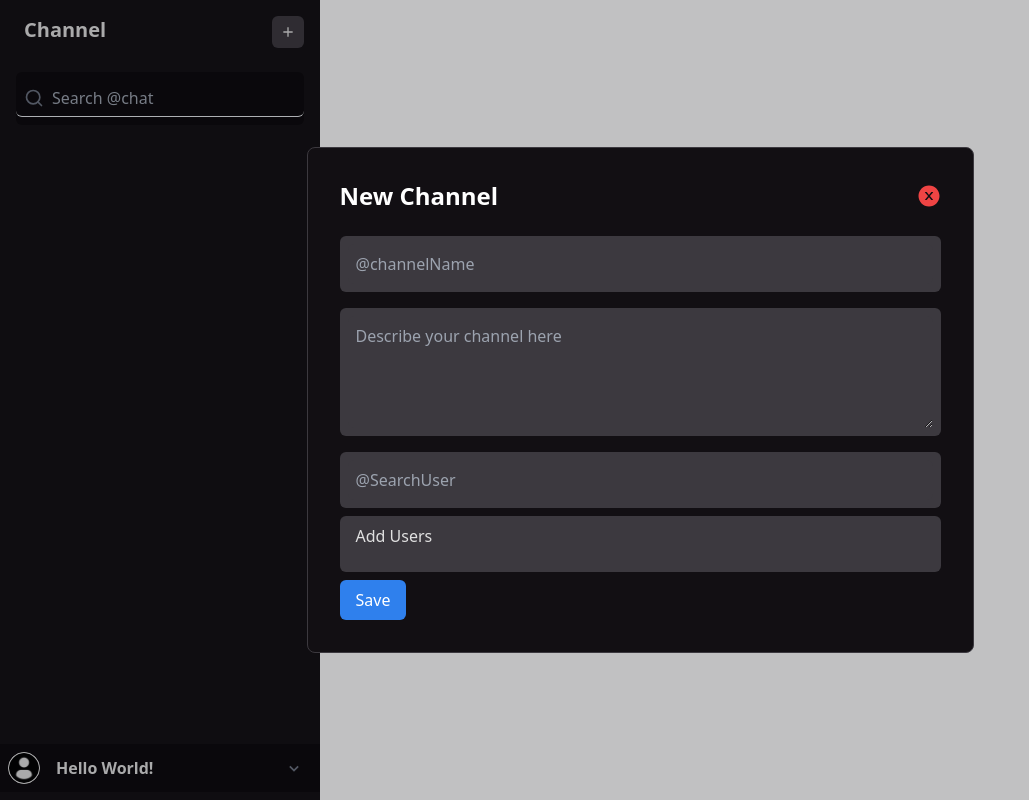
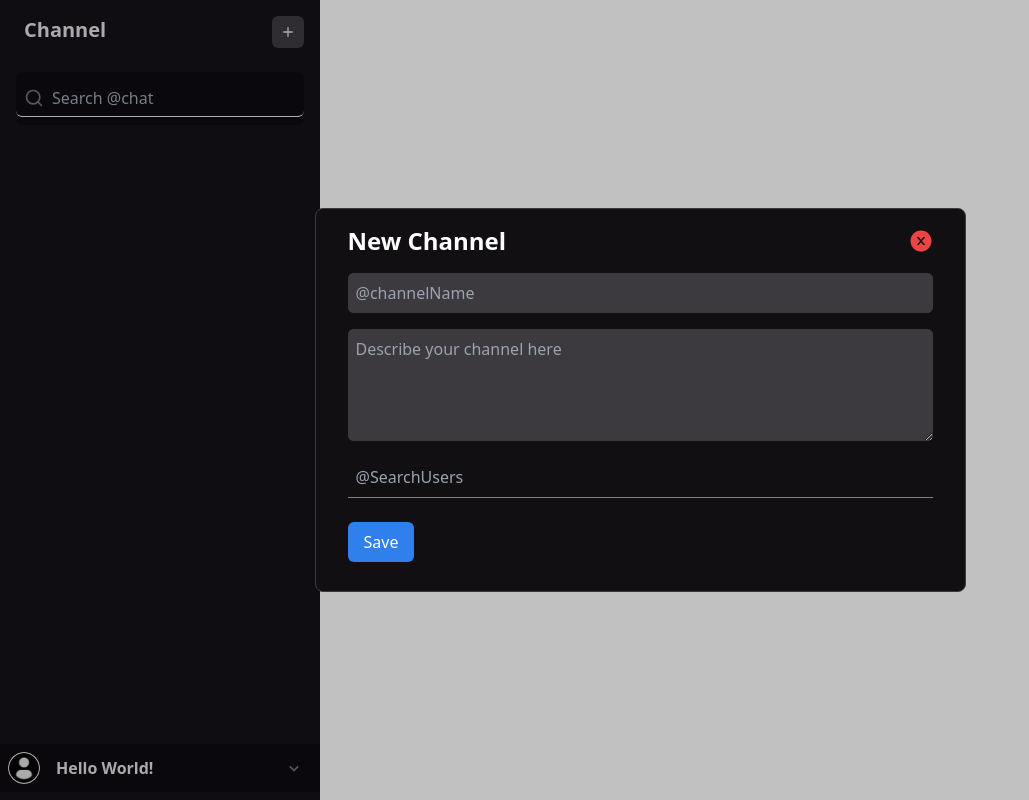
Before and after one commit to vinitGithub099/Chat_App, a React (Vite) app in the folder frontend/: page /side-bar in a window 1280 px wide. Both pictures are taken after a click on the button 288 px from the left and 32 px from the top of the page. Shown: the whole page, without its empty margins (0-1029 px from the left). Built offline with nearby package versions, Linux system fonts and the light colour scheme.

Commit message:
ui modifcations

```diff
--- a/frontend/src/components/Chats/ChatScreen/ChannelInfo.jsx
+++ b/frontend/src/components/Chats/ChatScreen/ChannelInfo.jsx
@@ -14,7 +14,7 @@ import UserAvatar from "../UserAvatar";
 export default function ChannelInfo({ handleChannelExtras, className }) {
   return (
     <div
-      className={`w-full sm:w-1/2 h-screen bg-dark-3 fixed right-0 flex flex-col ${className}`}
+      className={`w-full sm:w-1/2 h-screen bg-dark-3 fixed right-0 flex flex-col rounded-tl-lg rounded-bl-lg ${className}`}
     >
       <div className="p-4 text-light-1 flex flex-row items-center border-b border-light-3">
         <Button
@@ -45,11 +45,11 @@ function GroupIcon() {
           config={"xl"}
         ></UserAvatar>
       </div>
-      <h3 className="text-xl text-light-2 py-2 text-center flex-1 font-semibold">
+      <h3 className="text-xl text-light-1 py-2 text-center flex-1 font-semibold">
         {currChat ? currChat.chatName : ""}
       </h3>
       {currChat && currChat.users && currChat.users.length > 2 ? (
-        <span className="text-light-1">{`${currChat.users.length} Participants`}</span>
+        <span className="text-light-2">{`${currChat.users.length} Participants`}</span>
       ) : null}
     </div>
   );
--- a/frontend/src/components/Chats/SideBar/ChannelForm.jsx
+++ b/frontend/src/components/Chats/SideBar/ChannelForm.jsx
@@ -51,7 +51,6 @@ function CreateChannelForm({ toggleModal }) {
             ...item,
             inputClassName:
               "p-2 w-full rounded-md outline-none bg-light-3 text-light-1",
-            // checked: false,
             defaultChecked: false,
           }))
         );
@@ -60,7 +59,7 @@ function CreateChannelForm({ toggleModal }) {
   };
 
   return (
-    <div className="border border-light-3 w-full p-8 bg-dark-2 rounded-lg">
+    <div className="w-full h-96 border border-light-3 px-8 py-4 bg-dark-2 rounded-lg overflow-y-scroll scrollbar">
       <ChannelHeader toggleModal={toggleModal}></ChannelHeader>
       <Form
         fields={channelFormFields(optionsList, searchUser)}
@@ -78,7 +77,7 @@ function CreateChannelForm({ toggleModal }) {
 
 function ChannelHeader({ toggleModal }) {
   return (
-    <div className="w-full mb-6 flex flex-row justify-between items-center rounded-md">
+    <div className="w-full mb-4 flex flex-row justify-between items-center rounded-md">
       <h3 className="text-2xl font-semibold text-white">New Channel</h3>
       <Button type="icon" className="text-error text-2xl" onClick={toggleModal}>
         <AiFillCloseCircle></AiFillCloseCircle>
@@ -96,7 +95,7 @@ const channelFormFields = (optionsList, searchUser) => {
       id: "channelName",
       defaultValue: "",
       containerClassName: "mb-4 rounded-md",
-      className: "p-2 my-2 rounded-md bg-light-3",
+      className: "my-2 rounded-md bg-light-3",
       inputClassName:
         "p-2 w-full rounded-md outline-none bg-light-3 text-light-1",
       placeholder: "@channelName",
@@ -113,7 +112,7 @@ const channelFormFields = (optionsList, searchUser) => {
       cols: 60,
       rows: 4,
       containerClassName: "mb-4 rounded-md",
-      className: "p-2 my-2 rounded-md bg-light-3",
+      className: "my-2 rounded-md bg-light-3",
       inputClassName:
         "p-2 w-full rounded-md outline-none bg-light-3 text-light-1",
       placeholder: "Describe your channel here",
@@ -124,11 +123,11 @@ const channelFormFields = (optionsList, searchUser) => {
       name: "searchQuery",
       id: "searchQuery",
       defaultValue: "",
-      containerClassName: "rounded-md",
-      className: "p-2 my-2 rounded-md bg-light-3",
+      containerClassName: "rounded-md bg-transparent",
+      className: "py-2 border-b border-light-2",
       inputClassName:
-        "p-2 w-full rounded-md outline-none bg-light-3 text-light-1",
-      placeholder: "@SearchUser",
+        "px-2 bg-transparent w-full rounded-md outline-none text-light-1",
+      placeholder: "@SearchUsers",
       onChange: (e) => {
         if (e.target.value !== "") {
           searchUser(e.target.value);
@@ -139,16 +138,15 @@ const channelFormFields = (optionsList, searchUser) => {
       type: "checkbox",
       name: "usersList",
       id: "userList",
-      label: "Add Users",
-      className: "p-2 my-2 rounded-md bg-light-3",
-      labelClassName: "px-2 text-light-1 mb-4 ",
+      className: "py-2 mb-2 rounded-md overflow-y-scroll scrollbar",
+      labelClassName: "text-light-1",
       showCheckedItems: true,
-      checkedItemsClassName: "w-full p-2 flex gap-2 my-2 flex-wrap",
+      checkedItemsClassName: "w-full flex gap-2 my-2 flex-wrap",
       checkedItemClassName:
-        "border border-light-2 text-light-1 bg-dark-3 px-4 py-2 rounded-md",
+        "border border-light-3 text-light-1 bg-dark-1 px-4 py-2 rounded-md",
       checkboxClassName: "w-6 m-2 checked:accent-light-1",
       containerClassName:
-        "border divide-x border-light-2 bg-dark-1 hover:bg-dark-2",
+        "border border-light-1 divide-x border-light-2 bg-dark-1 hover:bg-dark-2 bg-transparent",
       optionsList: optionsList,
       labelComponent: LabelComponent,
       validation: {
--- a/frontend/src/components/Chats/SideBar/SearchChat.jsx
+++ b/frontend/src/components/Chats/SideBar/SearchChat.jsx
@@ -10,6 +10,7 @@ import UserCard from "./UserCard";
 
 export default function SearchChat({ toggleSideBar }) {
   const [searchChats, setSearchChats] = useState([]);
+
   const handleSearchChats = (results) => setSearchChats(results);
   return (
     <div className="w-full flex flex-1 flex-col overflow-hidden">
@@ -24,7 +25,8 @@ export default function SearchChat({ toggleSideBar }) {
 }
 
 function SearchBar({ handleSearchChats }) {
-  const handleSearch = (query) => {
+  const handleSearch = (e) => {
+    const query = e.target.value?.trim();
     if (_.isEmpty(query)) {
       handleSearchChats([]);
       return;
@@ -59,7 +61,7 @@ const searchFormFields = (handleSearch) => [
     placeholder: "Search @chat",
     required: true,
     icon: { icon: FiSearch, size: 20, className: "p-2 text-gray-500" },
-    onChange: (e) => handleSearch(e.target.value),
+    onChange: handleSearch,
   },
 ];
 
--- a/frontend/src/components/Modal.jsx
+++ b/frontend/src/components/Modal.jsx
@@ -13,9 +13,7 @@ export default function Modal({
         onClick={handleCloseOutSide}
         id="modal"
       >
-        <div
-          className={`relative my-6 mx-auto max-w-3xl rounded-md ${className}`}
-        >
+        <div className={`relative mx-auto max-w-3xl rounded-md ${className}`}>
           {modalComponent}
         </div>
       </div>
--- a/frontend/src/index.css
+++ b/frontend/src/index.css
@@ -17,24 +17,24 @@
   }
 
   .scrollbar::-webkit-scrollbar-thumb:hover {
-    background: theme("colors.light-2");
-    border: 1px solid red;
+    background: theme("colors.light-3");
+    /* border: 1px solid red; */
   }
 
-  .scrollbar-msg::-webkit-scrollbar {
+  .scrollbar-light::-webkit-scrollbar {
     width: 5px;
   }
 
-  .scrollbar-msg::-webkit-scrollbar-track {
+  .scrollbar-light::-webkit-scrollbar-track {
     border-radius: 100vh;
   }
 
-  .scrollbar-msg::-webkit-scrollbar-thumb {
-    background: theme("colors.light-2");
+  .scrollbar-light::-webkit-scrollbar-thumb {
+    background: theme("colors.light-1");
     border-radius: 100vh;
   }
 
-  .scrollbar-msg::-webkit-scrollbar-thumb:hover {
+  .scrollbar-light::-webkit-scrollbar-thumb:hover {
     background: theme("colors.light-1");
   }
 }
```
